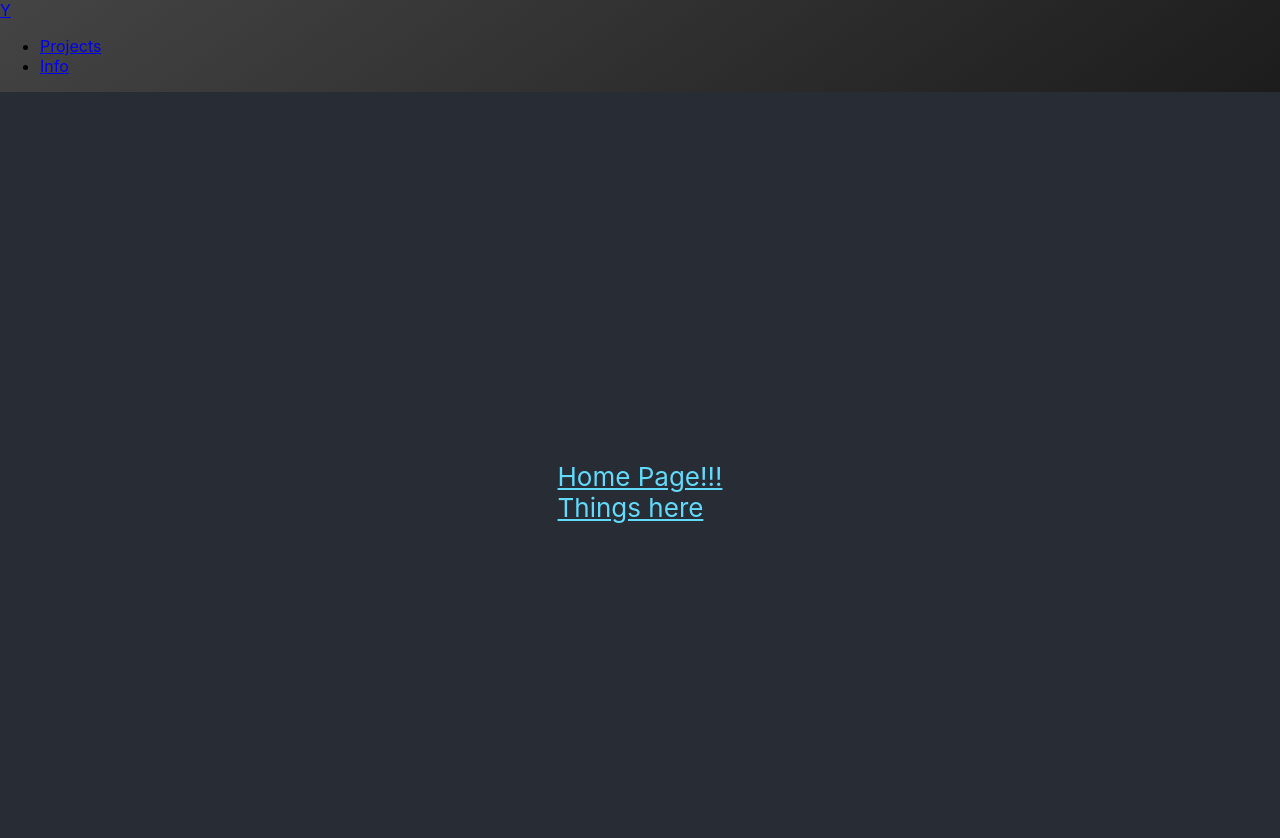
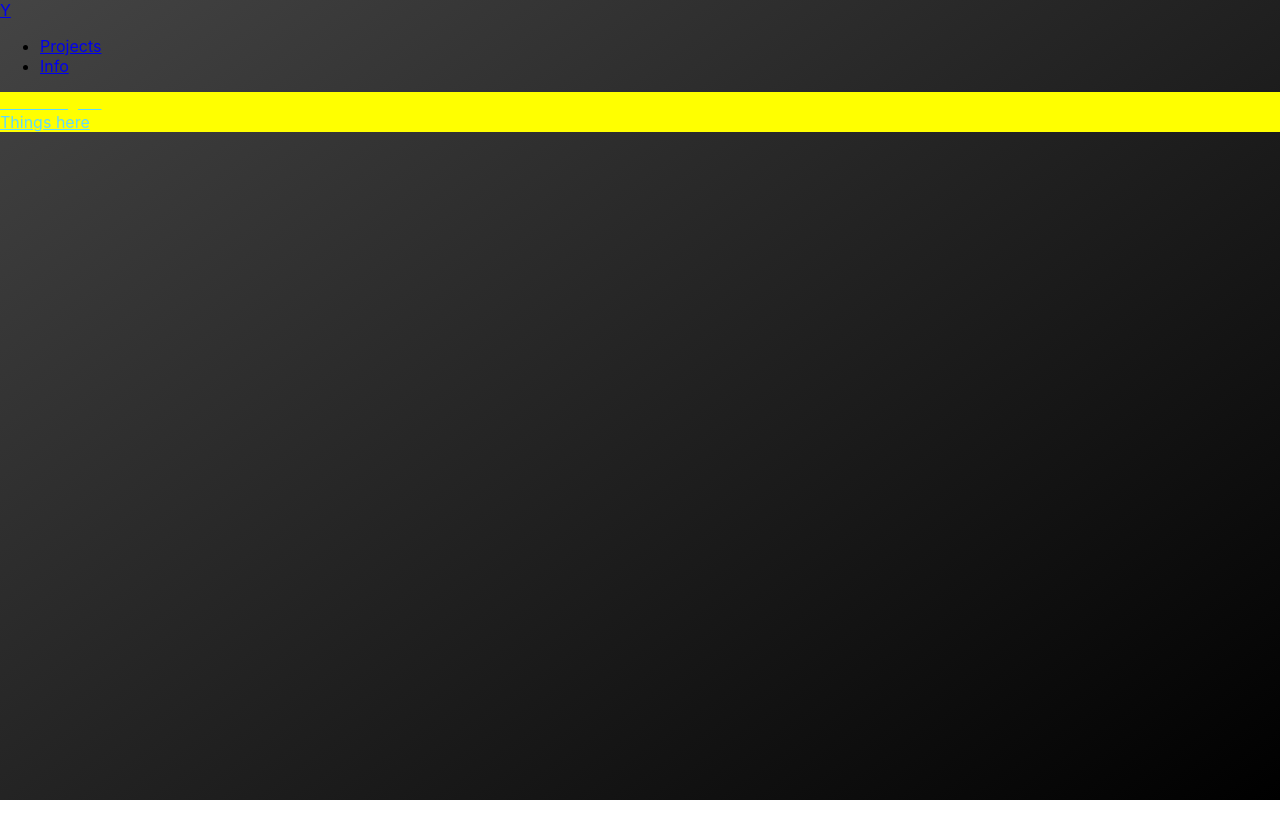
Before and after one commit to VenusCohort/ryanyoshimura, a React (Create React App) app: page / in a window 1280 px wide. Shown: the top 838 px of the page. After the commit the page ends 800 px from the top, so only its background shows below. Built offline with nearby package versions, Linux system fonts and the light colour scheme.

Commit message:
created styling for components/functioning

```diff
--- a/src/App.js
+++ b/src/App.js
@@ -1,5 +1,5 @@
 import React from 'react';
-import './App.css';
+import './styling/App.css';
 import {Home} from "./pages/Home";
 import Navbar from "./Navbar";
 import {Projects} from "./pages/Projects";
@@ -18,6 +18,10 @@ function App(){
        case "/info":
            component = <Info />
            break
+        default:
+            component = <Home />
+            break
+
    }
    return (
        <>
--- a/src/index.js
+++ b/src/index.js
@@ -1,6 +1,6 @@
 import React from 'react';
 import ReactDOM from 'react-dom/client';
-import './index.css';
+import './styling/index.css';
 import App from './App';
 import reportWebVitals from './reportWebVitals';
 import { BrowserRouter } from "react-router-dom";
--- a/src/pages/Home.js
+++ b/src/pages/Home.js
@@ -5,13 +5,14 @@
 // import '../App.css'
 // import './App.css';
 import React, {Component} from 'react';
+import "../styling/Home.css";
 
 
 export class Home extends Component{
     render() {
         return (
             <div className="homePage">
-                <header className="App-header">
+                <header>
                     {/*<img src={logo} className="App-logo" alt="logo" />*/}
                     <a
                         className="App-link"
@@ -19,7 +20,7 @@ export class Home extends Component{
                         target="_blank"
                         rel="noopener noreferrer"
                     >
-                        <div>Home Page!!!</div>
+                        <div className="div1">Home Page!!!</div>
                         <div>Things here</div>
 
 
--- /dev/null
+++ b/src/styling/Home.css
@@ -0,0 +1,7 @@
+.homePage{
+    background: yellow;
+}
+
+.div1{
+    color: yellow;
+}
```
Also changed, not shown: src/styling/App.css (renamed from src/App.css), src/styling/Info.css (added), src/styling/Navbar.css (added), src/styling/Projects.css (added), src/styling/index.css (renamed from src/index.css).
